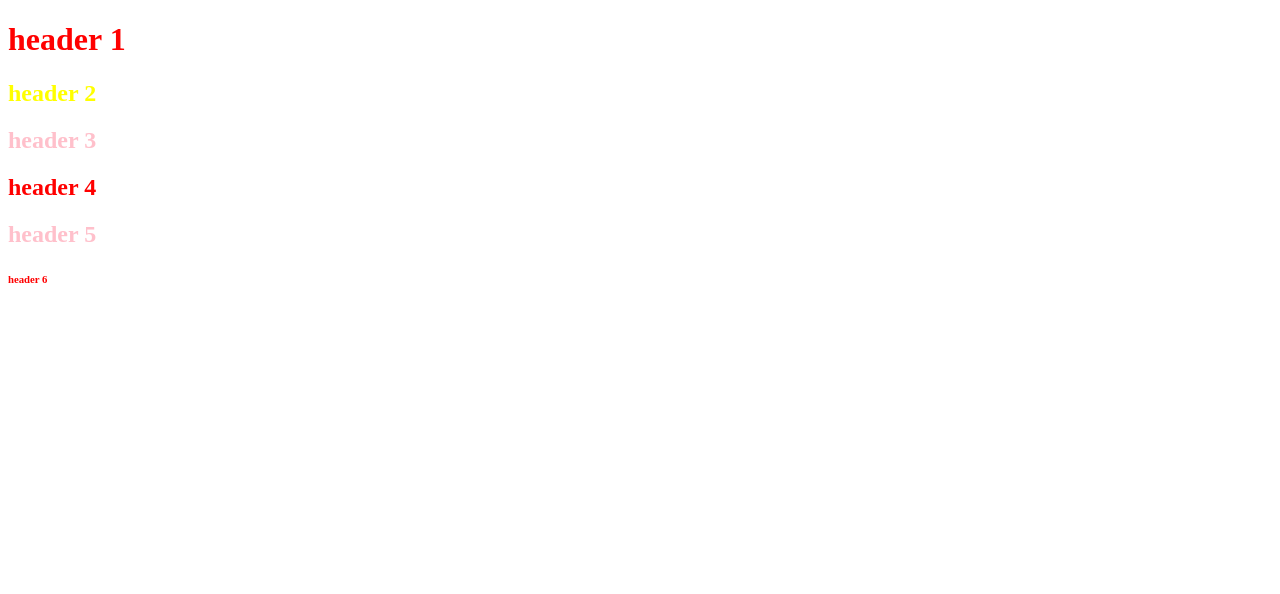
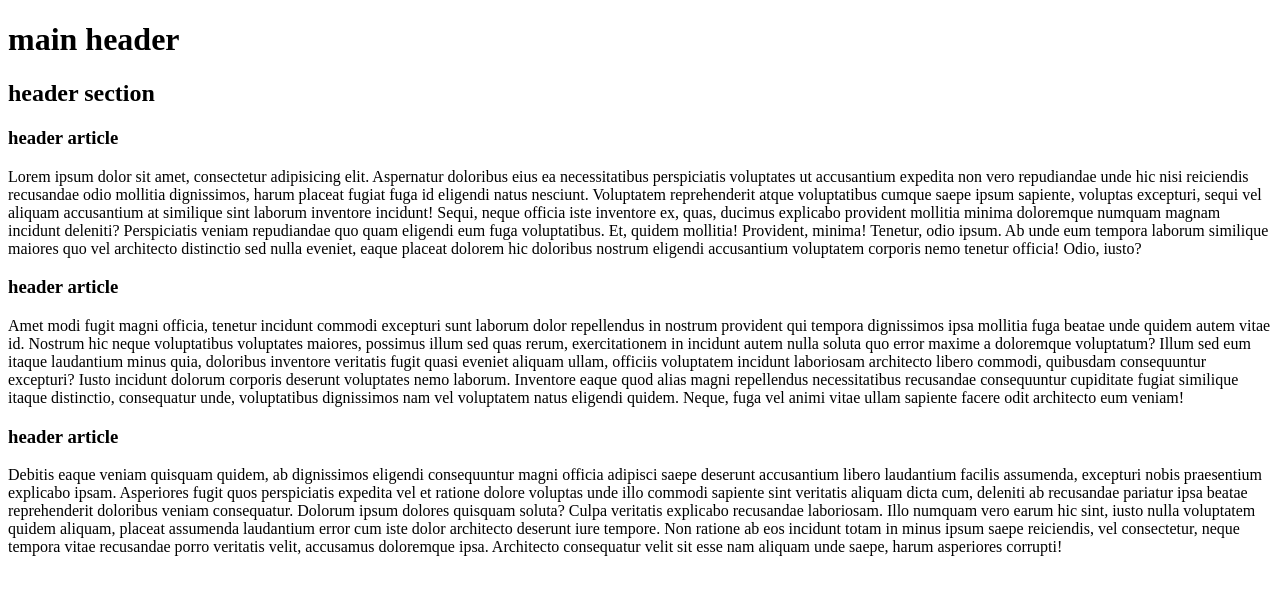
Before and after one commit to slimon87/fm_css2, a plain HTML site: page index.html in a window 1280 px wide. Drawn offline with Linux system fonts and the light colour scheme.

Commit message:
Create struct html

```diff
--- a/index.html
+++ b/index.html
@@ -2,29 +2,29 @@
 <html lang="en">
 <head>
   <meta charset="UTF-8">
-  <title>CSS</title>
-  <style>
-    /* 0001 */
-    h1, h2, h6{
-      color:pink;
-    }
-    /* 0100 */
-    #header2{
-      color:royalblue;
-    }
-    /* 0010 */
-    .color-red{
-      color: red;
-    }
-    /* 1000 */
-  </style>
+  <title>Document</title>
 </head>
 <body>
-  <h1 class="color-red">header 1</h1>
-  <h2 id="header2" class="color-red" style="color:yellow;">header 2</h2>
-  <h2>header 3</h2>
-  <h2 class="color-red">header 4</h2>
-  <h2>header 5</h2>
-  <h6 class="color-red">header 6</h6>
+
+    <!-- h1.main-header{main header}+section>(h2.main-header{header section}+article.container*3>(h3.art-header{header article}+p>lorem120)) -->
+
+
+    <h1 class="main-header">main header</h1>
+    <section>
+      <h2 class="main-header">header section</h2>
+      <article class="container">
+        <h3 class="art-header">header article</h3>
+        <p>Lorem ipsum dolor sit amet, consectetur adipisicing elit. Aspernatur doloribus eius ea necessitatibus perspiciatis voluptates ut accusantium expedita non vero repudiandae unde hic nisi reiciendis recusandae odio mollitia dignissimos, harum placeat fugiat fuga id eligendi natus nesciunt. Voluptatem reprehenderit atque voluptatibus cumque saepe ipsum sapiente, voluptas excepturi, sequi vel aliquam accusantium at similique sint laborum inventore incidunt! Sequi, neque officia iste inventore ex, quas, ducimus explicabo provident mollitia minima doloremque numquam magnam incidunt deleniti? Perspiciatis veniam repudiandae quo quam eligendi eum fuga voluptatibus. Et, quidem mollitia! Provident, minima! Tenetur, odio ipsum. Ab unde eum tempora laborum similique maiores quo vel architecto distinctio sed nulla eveniet, eaque placeat dolorem hic doloribus nostrum eligendi accusantium voluptatem corporis nemo tenetur officia! Odio, iusto?</p>
+      </article>
+      <article class="container">
+        <h3 class="art-header">header article</h3>
+        <p>Amet modi fugit magni officia, tenetur incidunt commodi excepturi sunt laborum dolor repellendus in nostrum provident qui tempora dignissimos ipsa mollitia fuga beatae unde quidem autem vitae id. Nostrum hic neque voluptatibus voluptates maiores, possimus illum sed quas rerum, exercitationem in incidunt autem nulla soluta quo error maxime a doloremque voluptatum? Illum sed eum itaque laudantium minus quia, doloribus inventore veritatis fugit quasi eveniet aliquam ullam, officiis voluptatem incidunt laboriosam architecto libero commodi, quibusdam consequuntur excepturi? Iusto incidunt dolorum corporis deserunt voluptates nemo laborum. Inventore eaque quod alias magni repellendus necessitatibus recusandae consequuntur cupiditate fugiat similique itaque distinctio, consequatur unde, voluptatibus dignissimos nam vel voluptatem natus eligendi quidem. Neque, fuga vel animi vitae ullam sapiente facere odit architecto eum veniam!</p>
+      </article>
+      <article class="container">
+        <h3 class="art-header">header article</h3>
+        <p>Debitis eaque veniam quisquam quidem, ab dignissimos eligendi consequuntur magni officia adipisci saepe deserunt accusantium libero laudantium facilis assumenda, excepturi nobis praesentium explicabo ipsam. Asperiores fugit quos perspiciatis expedita vel et ratione dolore voluptas unde illo commodi sapiente sint veritatis aliquam dicta cum, deleniti ab recusandae pariatur ipsa beatae reprehenderit doloribus veniam consequatur. Dolorum ipsum dolores quisquam soluta? Culpa veritatis explicabo recusandae laboriosam. Illo numquam vero earum hic sint, iusto nulla voluptatem quidem aliquam, placeat assumenda laudantium error cum iste dolor architecto deserunt iure tempore. Non ratione ab eos incidunt totam in minus ipsum saepe reiciendis, vel consectetur, neque tempora vitae recusandae porro veritatis velit, accusamus doloremque ipsa. Architecto consequatur velit sit esse nam aliquam unde saepe, harum asperiores corrupti!</p>
+      </article>
+    </section>
+
 </body>
 </html>
```
